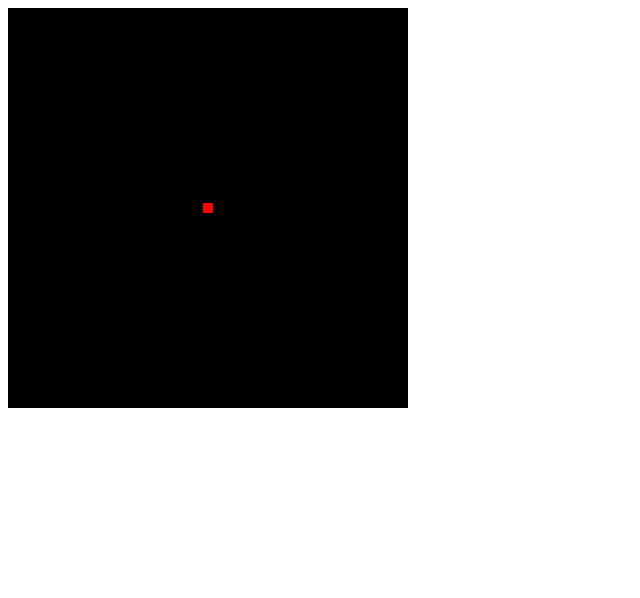
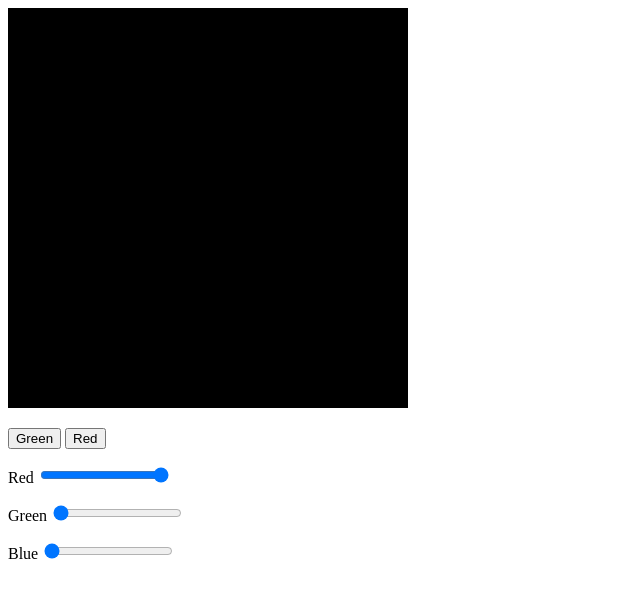
Before and after one commit to GurnoorBola/CSE-160, a plain HTML site: page asg1/asg1.html in a window 1280 px wide. Shown: the whole page, without its empty margins (0-640 px from the left). Drawn offline with Linux system fonts and the light colour scheme.

Commit message:
Finished up to step 4

```diff
--- a/asg1/asg1.html
+++ b/asg1/asg1.html
@@ -9,6 +9,16 @@
     <canvas id='webgl' width='400' height='400'>
         Please use a browser that supports 'canvas'
     </canvas>
+    <p>
+    <button type='button' id='green'>Green</button>
+    <button type='button' id='red'>Red</button>
+
+    <p>
+    Red <input type='range' min='0' max='100' value='100' class='slider' id='redSlide'>
+    <p>
+    Green <input type='range' min='0' max='100' value='0' class='slider' id='greenSlide'>
+    <p>
+    Blue <input type='range' min='0' max='100' value='0' class='slider' id='blueSlide'>
 
     <script src='lib/webgl-utils.js'></script>
     <script src='lib/webgl-debug.js'></script>
--- a/asg1/asg1.js
+++ b/asg1/asg1.js
@@ -1,40 +1,145 @@
-// HelloPoint1.js (c) 2012 matsuda
+// ColoredPoint.js (c) 2012 matsuda
 // Vertex shader program
-var VSHADER_SOURCE =
-  'void main() {\n' +
-  '  gl_Position = vec4(0.0, 0.0, 0.0, 1.0);\n' + // Set the vertex coordinates of the point
-  '  gl_PointSize = 10.0;\n' +                    // Set the point size
-  '}\n';
+var VSHADER_SOURCE = `
+  attribute vec4 a_Position;
+  void main() {
+    gl_Position = a_Position;
+    gl_PointSize = 10.0;
+  }`
 
 // Fragment shader program
-var FSHADER_SOURCE =
-  'void main() {\n' +
-  '  gl_FragColor = vec4(1.0, 0.0, 0.0, 1.0);\n' + // Set the point color
-  '}\n';
+var FSHADER_SOURCE = `
+  precision mediump float;
+  uniform vec4 u_FragColor;
+  void main() {
+    gl_FragColor = u_FragColor;
+  }`
 
-function main() {
+// Global Variables
+let canvas;
+let gl;
+let a_Position;
+let u_FragColor;
+
+function setupWegbGL(){
   // Retrieve <canvas> element
-  var canvas = document.getElementById('webgl');
+  canvas = document.getElementById('webgl');
 
   // Get the rendering context for WebGL
-  var gl = getWebGLContext(canvas);
+  gl = getWebGLContext(canvas);
   if (!gl) {
     console.log('Failed to get the rendering context for WebGL');
     return;
   }
+}
 
+function connectVariablesToGLSL(){
   // Initialize shaders
   if (!initShaders(gl, VSHADER_SOURCE, FSHADER_SOURCE)) {
     console.log('Failed to intialize shaders.');
     return;
   }
 
+  // // Get the storage location of a_Position
+  a_Position = gl.getAttribLocation(gl.program, 'a_Position');
+  if (a_Position < 0) {
+    console.log('Failed to get the storage location of a_Position');
+    return;
+  }
+
+  // Get the storage location of u_FragColor
+  u_FragColor = gl.getUniformLocation(gl.program, 'u_FragColor');
+  if (!u_FragColor) {
+    console.log('Failed to get the storage location of u_FragColor');
+    return;
+  }
+}
+
+let g_selectedColor = [1.0, 1.0, 1.0, 1.0]
+
+//set up actions for the HTML UI elements
+function addActionsForHtmlUI(){
+
+  //Button Events (Shape Type)
+  document.getElementById('green').onclick = function () {g_selectedColor = [0.0, 1.0, 0.0, 1.0]; };
+  document.getElementById('red').onclick = function () {g_selectedColor = [1.0, 0.0, 0.0, 1.0]; };
+
+  document.getElementById('redSlide').addEventListener('mouseup', function() {g_selectedColor[0] = this.value/100; });
+  document.getElementById('greenSlide').addEventListener('mouseup', function() {g_selectedColor[1] = this.value/100; });
+  document.getElementById('blueSlide').addEventListener('mouseup', function() {g_selectedColor[2] = this.value/100; });
+}
+
+function main() {
+
+  //set up canvas and gl variabls
+  setupWegbGL();
+  //set up actions for the HTML UI elements
+  connectVariablesToGLSL();
+
+  //set up actions for the HTML UI elements
+  addActionsForHtmlUI();
+
+  // Register function (event handler) to be called on a mouse press
+  canvas.onmousedown = click;
+
   // Specify the color for clearing <canvas>
   gl.clearColor(0.0, 0.0, 0.0, 1.0);
 
   // Clear <canvas>
   gl.clear(gl.COLOR_BUFFER_BIT);
+}
 
-  // Draw a point
-  gl.drawArrays(gl.POINTS, 0, 1);
+var g_points = [];  // The array for the position of a mouse press
+var g_colors = [];  // The array to store the color of a point
+function click(ev) {
+  // extract the event click and return it in WebGL coordinates
+  [x, y] = convertCoordinatesEventToGL(ev);
+
+  // Store the coordinates to g_points array
+  g_points.push([x, y]);
+
+  //store the color to g_colors array
+  g_colors.push(g_selectedColor.slice());
+
+  // // Store the coordinates to g_points array
+  // if (x >= 0.0 && y >= 0.0) {      // First quadrant
+  //   g_colors.push([1.0, 0.0, 0.0, 1.0]);  // Red
+  // } else if (x < 0.0 && y < 0.0) { // Third quadrant
+  //   g_colors.push([0.0, 1.0, 0.0, 1.0]);  // Green
+  // } else {                         // Others
+  //   g_colors.push([1.0, 1.0, 1.0, 1.0]);  // White
+  // }
+
+  //Draw every shape that is supposed to be in canvas
+  renderAllShapes();
 }
+
+//Extract the event click and return it in WebGL coordinates
+function convertCoordinatesEventToGL(ev){
+  var x = ev.clientX; // x coordinate of a mouse pointer
+  var y = ev.clientY; // y coordinate of a mouse pointer
+  var rect = ev.target.getBoundingClientRect();
+
+  x = ((x - rect.left) - canvas.width/2)/(canvas.width/2);
+  y = (canvas.height/2 - (y - rect.top))/(canvas.height/2);
+  return([x, y]);
+}
+
+//Draw every shape that is supposed to be in the canvas
+function renderAllShapes(){
+    // Clear <canvas>
+    gl.clear(gl.COLOR_BUFFER_BIT);
+
+    var len = g_points.length;
+    for(var i = 0; i < len; i++) {
+      var xy = g_points[i];
+      var rgba = g_colors[i];
+
+      // Pass the position of a point to a_Position variable
+      gl.vertexAttrib3f(a_Position, xy[0], xy[1], 0.0);
+      // Pass the color of a point to u_FragColor variable
+      gl.uniform4f(u_FragColor, rgba[0], rgba[1], rgba[2], rgba[3]);
+      // Draw
+      gl.drawArrays(gl.POINTS, 0, 1);
+    }
+}
```
